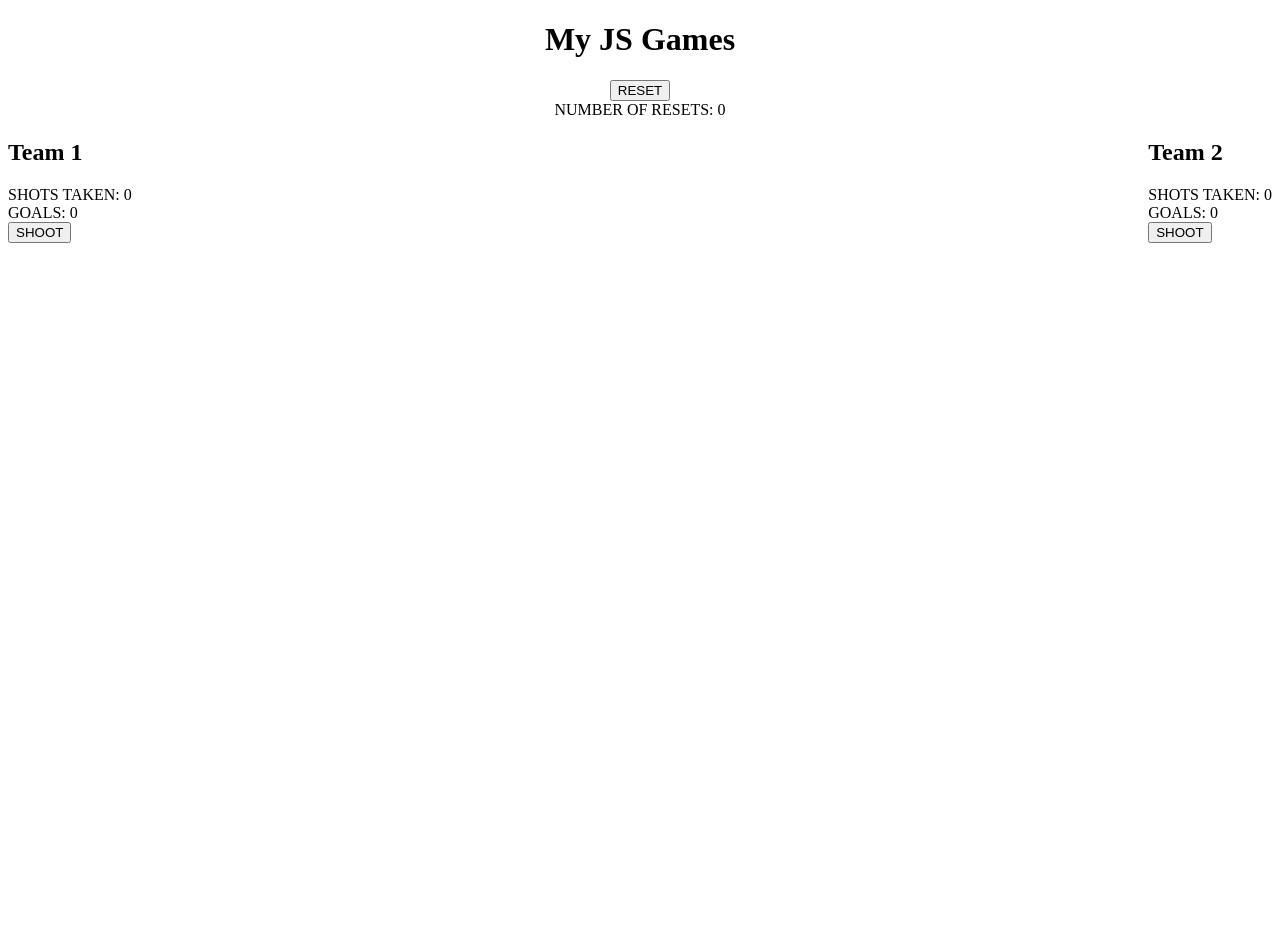
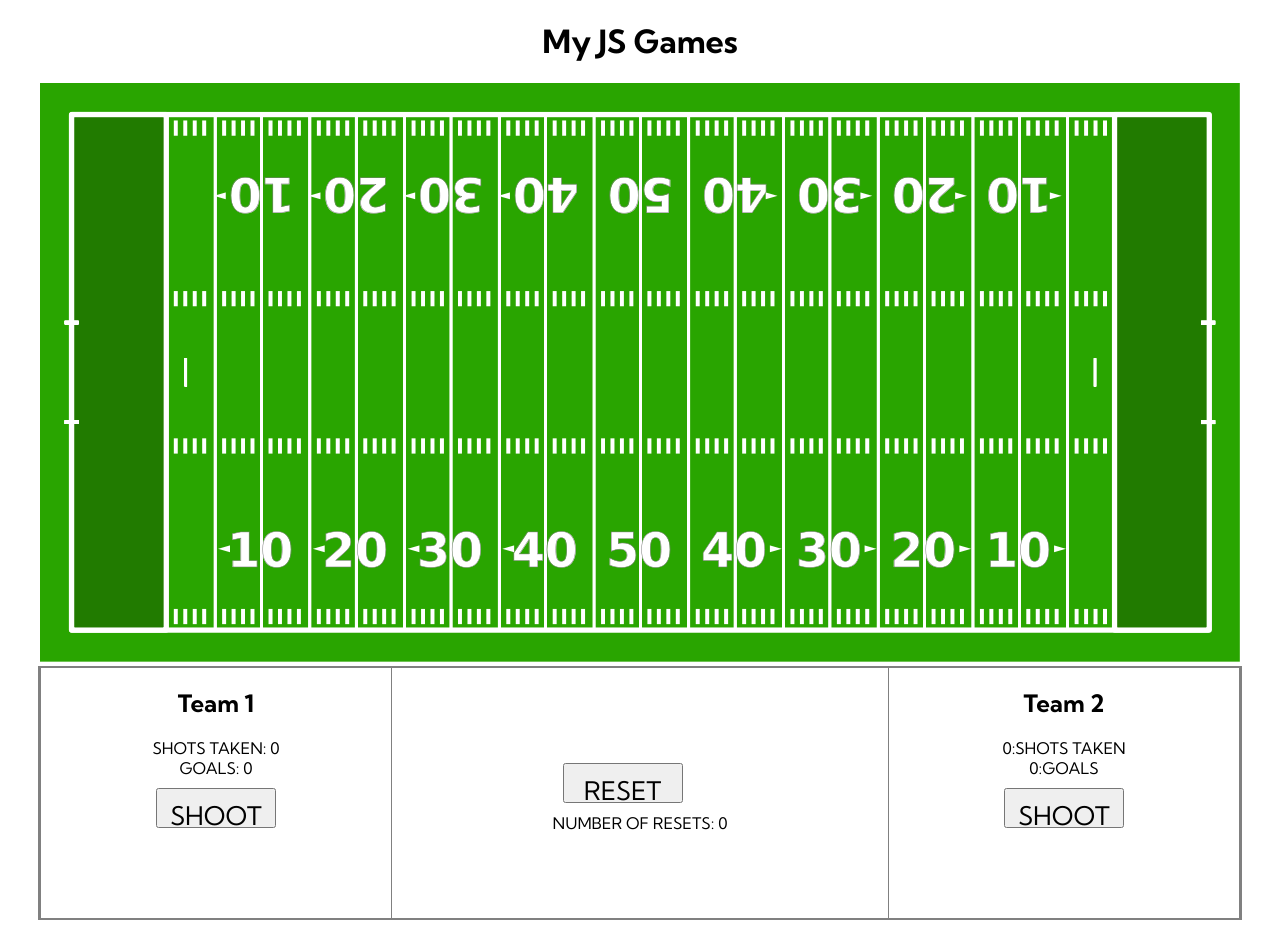
Before and after one commit to kademola/js_sports_game, a plain HTML site: page index.html in a window 1280 px wide. Before the commit the page ends 800 px from the top, so only its background shows below. Drawn offline with Linux system fonts and the light colour scheme.

Commit message:
update styling

```diff
--- a/assets/css/style.css
+++ b/assets/css/style.css
@@ -1,20 +1,68 @@
-.hide {
-  display: none;
+* {
+  font-family: "Kumbh Sans", sans-serif;
+}
+
+.container {
+  display: flex;
+  flex-direction: column;
+  justify-content: center;
+  align-items: center;
+}
+
+.sub-container {
+  display: flex;
+  align-items: center;
+  justify-content: space-between;
+  border: 2px solid gray;
+  width: 1200px;
+  height: 250px;
+}
+
+h1 {
+  text-align: center;
 }
 
 .left {
-  float: left;
+  border: 1px solid gray;
+  width: 350px;
+  height: 250px;
+  text-align: center;
 }
 
 .right {
-  float: right;
+  border: 1px solid gray;
+  width: 350px;
+  height: 250px;
+  text-align: center;
 }
 
-.clear {
-  clear: both;
+.reset-container {
+  border: 1px solid gray;
+  width: 350px;
+  height: 250px;
+  text-align: center;
 }
 
-#reset-container,
-h1 {
-  text-align: center;
+#teamone-shoot-button {
+  width: 120px;
+  height: 40px;
+  margin: 10px;
+  font-size: 1.6rem;
+  padding: 10px;
 }
+
+#teamtwo-shoot-button {
+  width: 120px;
+  height: 40px;
+  margin: 10px;
+  font-size: 1.6rem;
+  padding: 10px;
+}
+
+#reset-button {
+  width: 120px;
+  height: 40px;
+  margin: 10px;
+  font-size: 1.6rem;
+  padding: 10px;
+}
--- a/index.html
+++ b/index.html
@@ -5,15 +5,19 @@
     <meta name="viewport" content="width=device-width, initial-scale=1.0" />
     <title>JS Game Challenge</title>
     <link rel="stylesheet" href="./assets/css/style.css" />
+    <link
+      href="https://fonts.googleapis.com/css2?family=Kumbh+Sans:wght@400;700&display=swap"
+      rel="stylesheet"
+    />
   </head>
   <body>
     <div>
       <h1>My JS Games</h1>
-      <div id="reset-container">
-        <button id="reset-button">RESET</button><br />
-        NUMBER OF RESETS: <span id="num-resets">0</span>
+      <div class="container">
+        <div class="hero-image">
+          <img src="./assets/media/images/footballfield.png" />
         </div>
-      <div class="clear"></div>
+        <div class="sub-container">
           <div class="left">
             <h2>Team 1</h2>
             <div class="goals">
@@ -24,24 +28,31 @@
               <button id="teamone-shoot-button">SHOOT</button>
             </div>
           </div>
+
+          <div id="reset-container">
+            <button id="reset-button">RESET</button><br />
+            NUMBER OF RESETS: <span id="num-resets">0</span>
+          </div>
+
           <div class="right">
             <h2>Team 2</h2>
             <div class="goals">
-          SHOTS TAKEN: <span id="teamtwo-numshots">0</span><br />
-          GOALS: <span id="teamtwo-numgoals">0</span>
+              <span id="teamtwo-numshots">0</span>:SHOTS TAKEN<br />
+              <span id="teamtwo-numgoals">0</span>:GOALS
             </div>
             <div>
               <button id="teamtwo-shoot-button">SHOOT</button>
             </div>
           </div>
-      <div class="clear"></div>
+        </div>
       </div>
       <audio id="goal-audio">
-      <source src="./assets/media/cheers.mp3" />
+        <source src="./assets/media/audio/cheers.mp3" />
       </audio>
       <audio id="missed-audio">
-      <source src="./assets/media/missed.mp3" />
+        <source src="./assets/media/audio/missed.mp3" />
       </audio>
+    </div>
     <script src="./assets/javascript/game.js"></script>
   </body>
 </html>
```
Also changed, not shown: assets/media/images/footballfield.png (added), 9 other files. Lines whose indentation alone changed are shown as unchanged.
